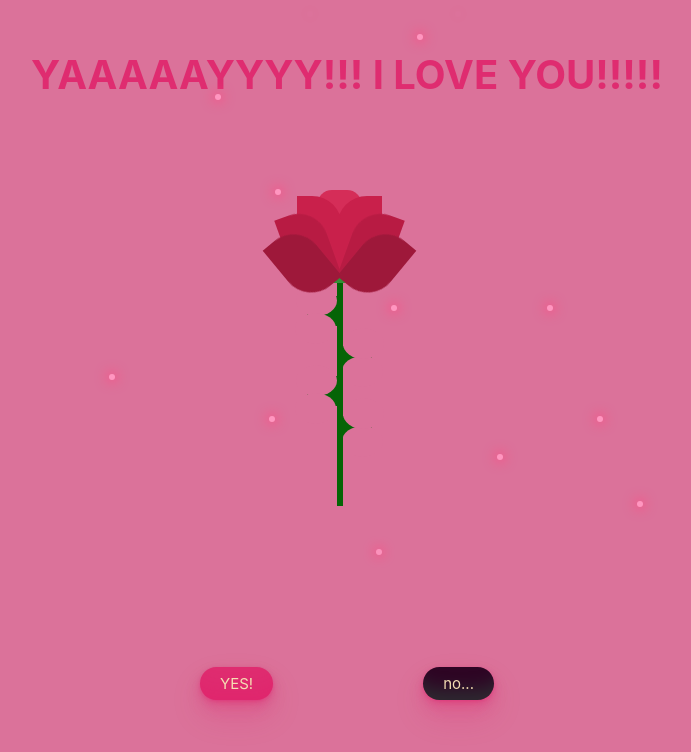
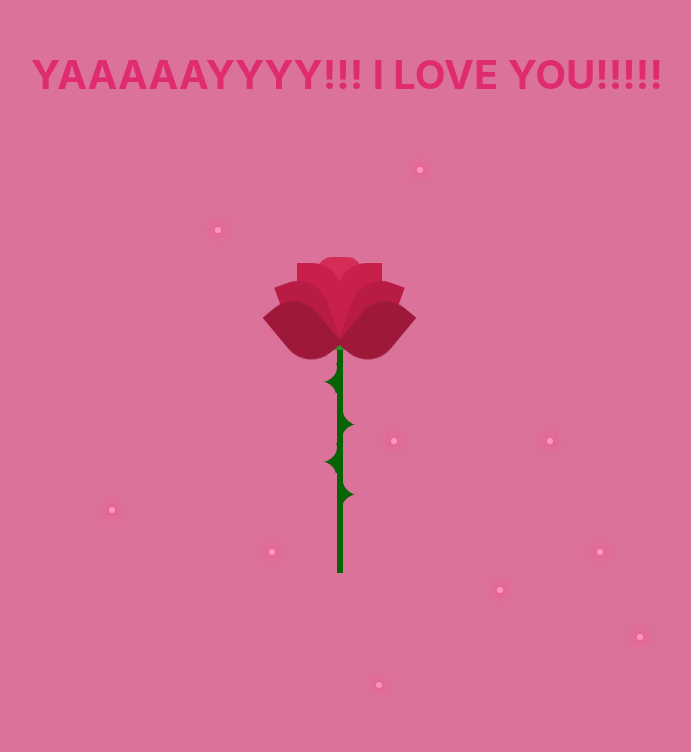
Before and after one commit to szymsc/V, a plain HTML site: page index.html in a window 1280 px wide. Both pictures are taken after a click on the button "YES!". Shown: the whole page, without its empty margins (293-984 px from the left). Drawn offline with Linux system fonts and the light colour scheme.

Commit message:
last one

```diff
--- a/index.html
+++ b/index.html
@@ -56,6 +56,7 @@
     <script>
         function openRose() {
             document.querySelector('.rose-petals').classList.add('open');
+            document.querySelector('.buttons').style.display = 'none';
             document.querySelector('h1').textContent = "YAAAAAYYYY!!! I LOVE YOU!!!!!";
             document.querySelector('h1').style.color = 'rgb(223, 44, 112)';
         }
```
